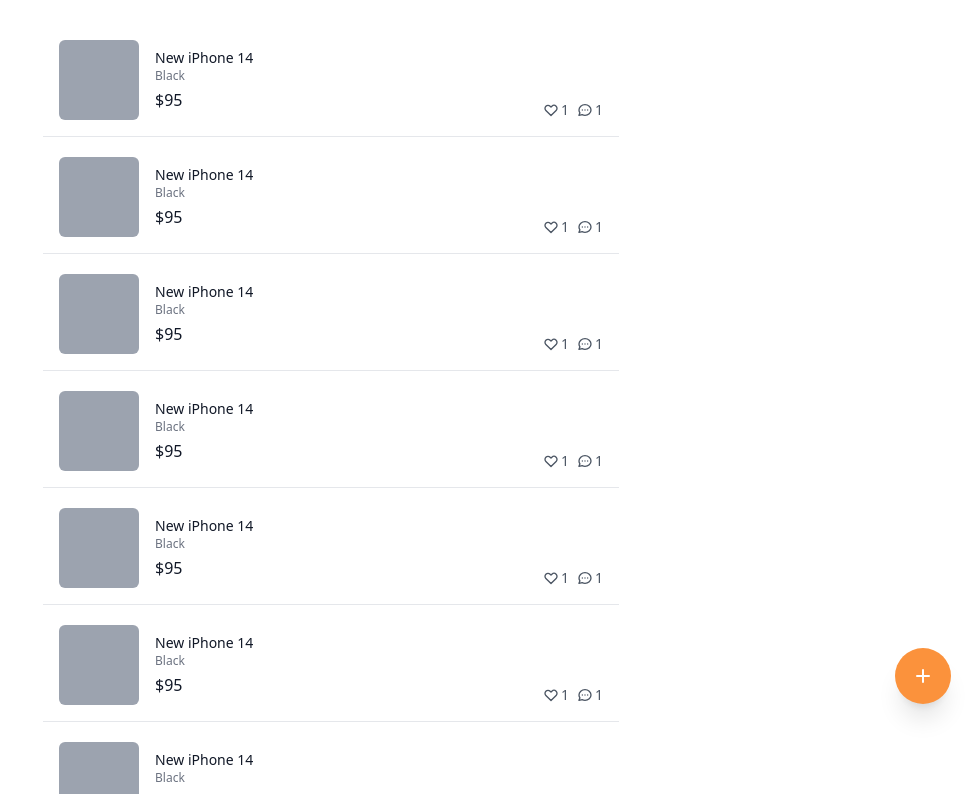
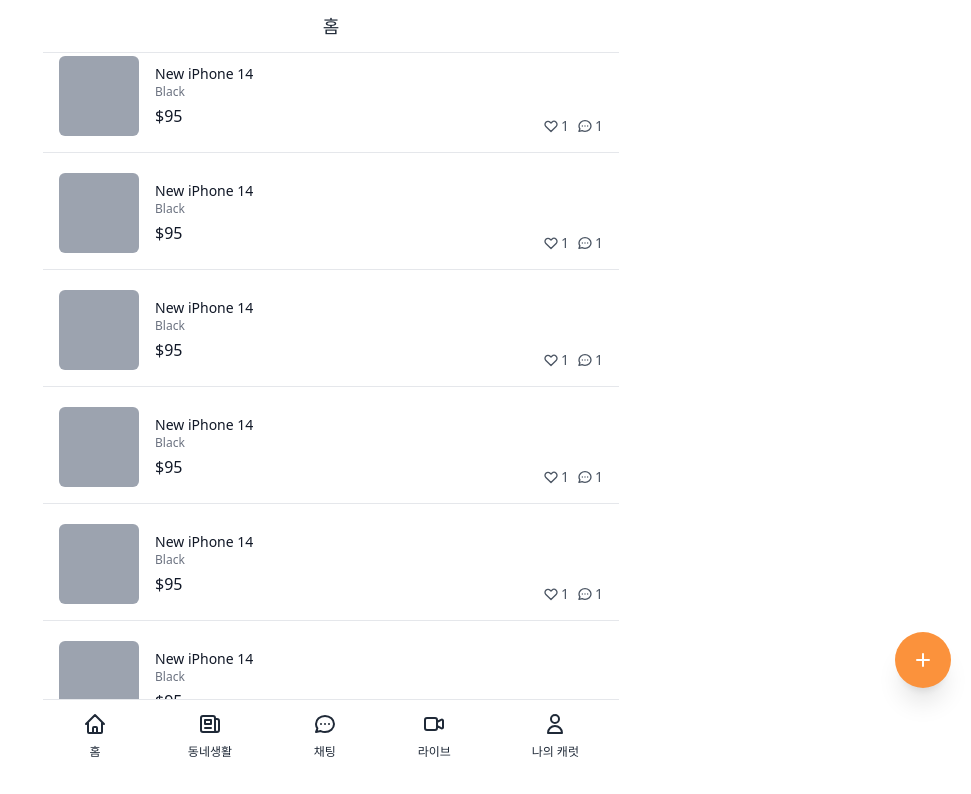
Before and after one commit to dev-jihye/carrot-market-clone, a Next.js app: page / in a window 1280 px wide. Shown: the top 794 px of the page, without its empty margins (309-1280 px from the left). Built offline with nearby package versions, Linux system fonts and the light colour scheme.

Commit message:
✨ index 페이지에 레이아웃 공통화 적용

```diff
--- a/pages/index.tsx
+++ b/pages/index.tsx
@@ -1,8 +1,10 @@
 import type { NextPage } from 'next';
+import Layout from '../components/layout';
 
 const Home: NextPage = () => {
   return (
-    <div className="flex flex-col space-y-5 py-10">
+    <Layout title="홈" hasTabBar>
+      <div className="flex flex-col space-y-5">
         {[1, 1, 1, 1, 1, 1, 1, 1, 1, 1, 1, 1].map((_, i) => (
           <div
             key={i}
@@ -56,7 +58,7 @@
             </div>
           </div>
         ))}
-      <button className="fixed bottom-24 right-5 bg-orange-400 rounded-full p-4 shadow-xl text-white hover:bg-orange-500 cursor-pointer transition-colors">
+        <button className="fixed bottom-28 right-5 bg-orange-400 rounded-full p-4 shadow-xl text-white hover:bg-orange-500 cursor-pointer transition-colors">
           <svg
             className="h-6 w-6"
             xmlns="http://www.w3.org/2000/svg"
@@ -74,6 +76,7 @@
           </svg>
         </button>
       </div>
+    </Layout>
   );
 };
 
```
Lines whose indentation alone changed are shown as unchanged.
